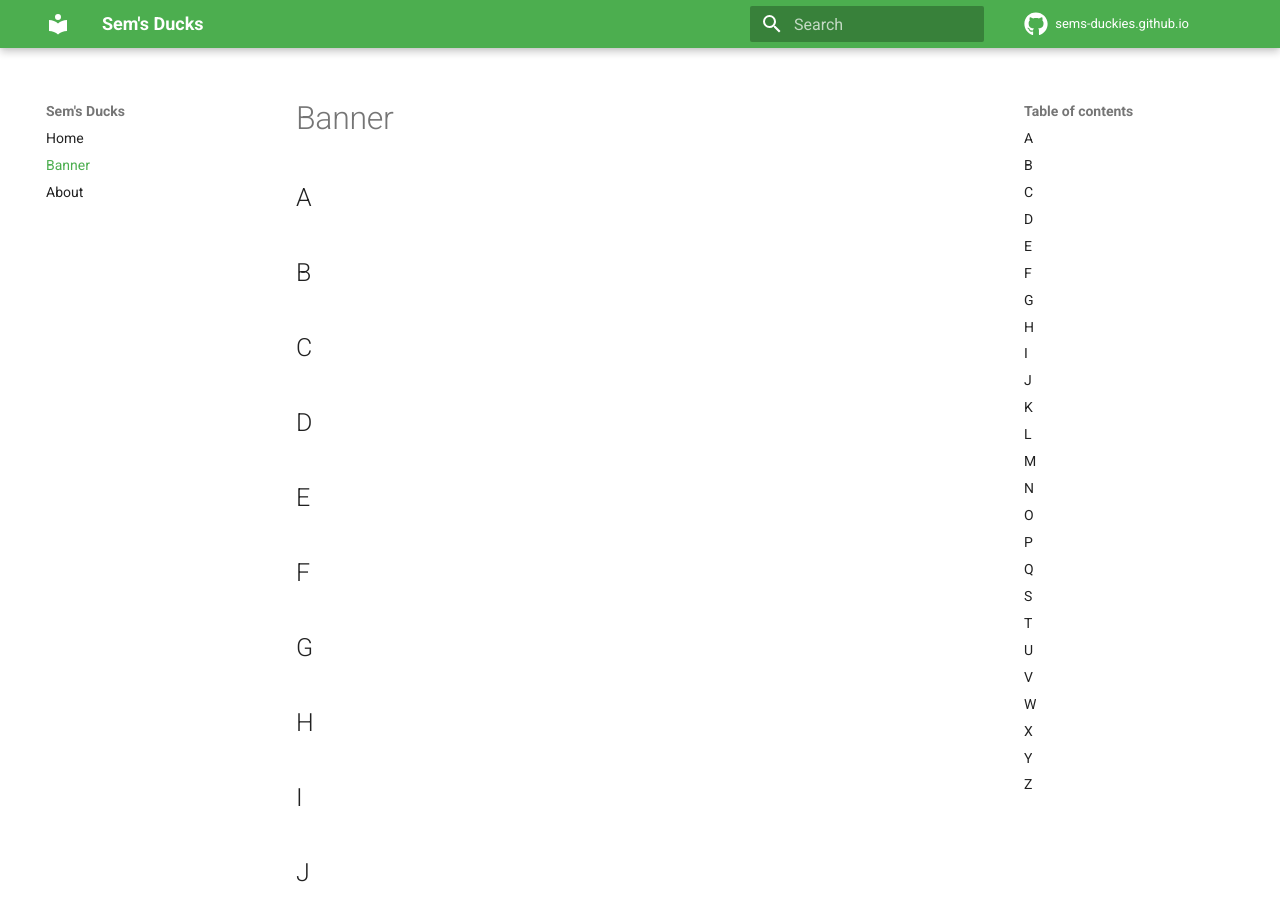
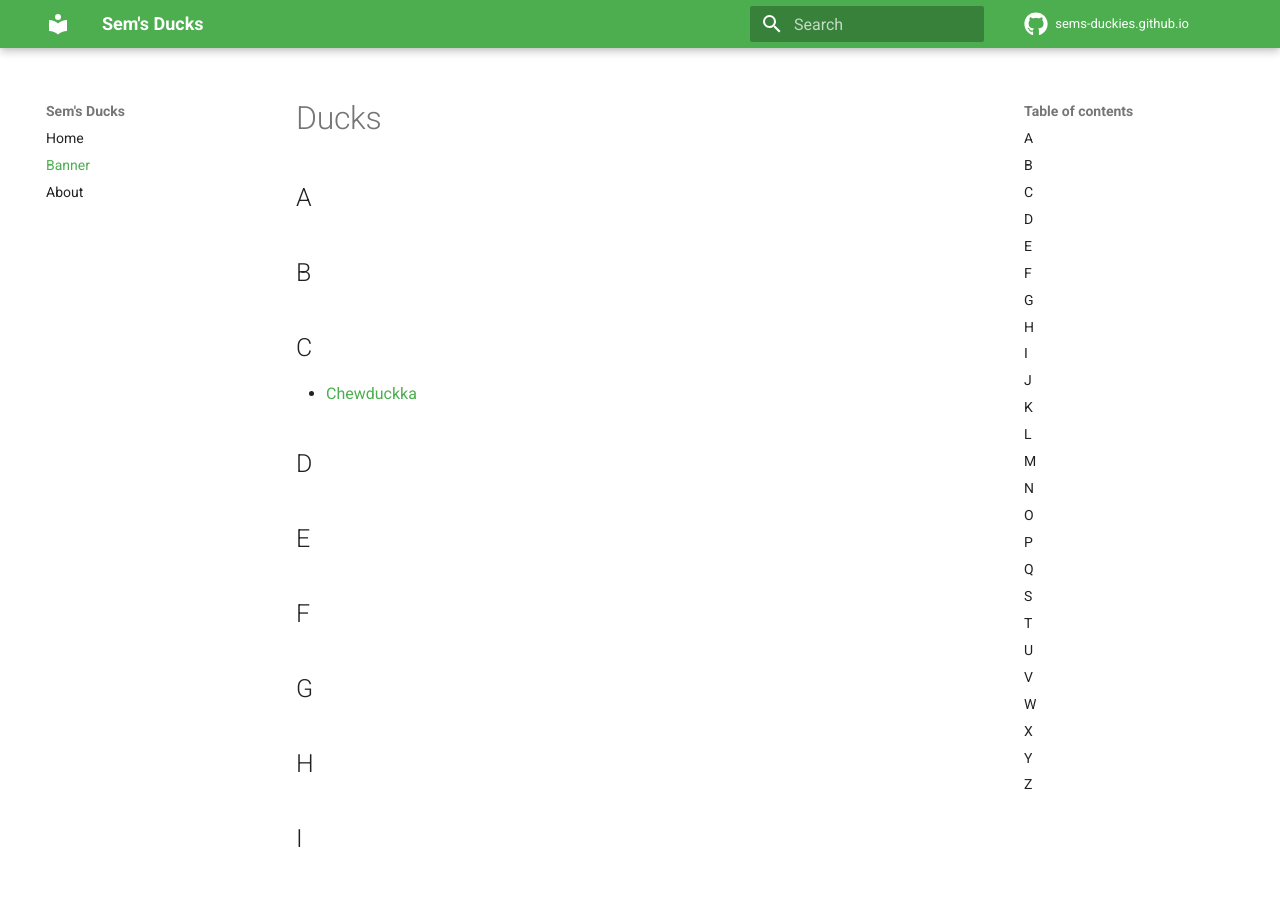
Before and after one commit to Sems-duckies/sems-duckies.github.io, an MkDocs documentation site: the page built from doc/ducks/index.md, in a window 1280 px wide and 900 px high. Built offline with MkDocs 1.6.1 and Material for MkDocs 9.7.7, drawn with Linux system fonts in a browser that asks for light colours; comment, search, counter and statistics services are not loaded.

Commit message:
Update index.md

```diff
--- a/doc/ducks/index.md
+++ b/doc/ducks/index.md
@@ -1,16 +1,16 @@
 ---
 title:
-date: 2025-10-10
+date: 2025-10-13
 ---
 
-# Banner
+# Ducks
 
 ## A
 
 ## B
 
 ## C
-
+  * [Chewduckka](chewduckka)
 ## D
 
 ## E
```
